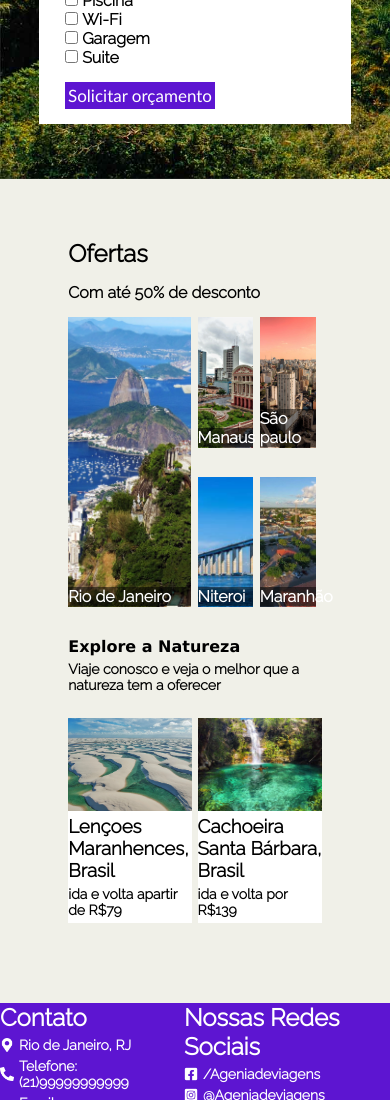
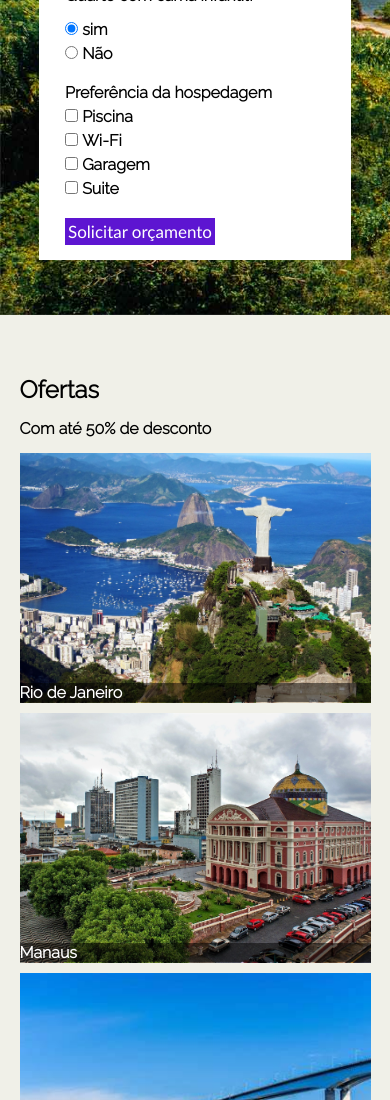
Before and after one commit to DanielAlmadaDev/agencia-de-viagem, a plain HTML site: page index.html in a window 390 px wide. Shown: the part 580-1680 px from the top of the page. Drawn offline with Linux system fonts and the light colour scheme.

Commit message:
Update style.css

```diff
--- a/style.css
+++ b/style.css
@@ -35,6 +35,7 @@ header .topo {
     padding: 25px 0 25px 0;
 }
 .img-fundo .tituto-form {
+    max-width: 800px;
     width: 80%;
     margin: 0 auto;
     background-color: #5d15d1;
@@ -51,6 +52,7 @@ header .topo {
     margin-right: 10px;
 }
 .section-formulario {
+    max-width: 800px;
     width: 80%;
     margin: 0 auto;
     background-color: #fff;
@@ -77,14 +79,21 @@ form {
     box-sizing: border-box;
     flex-wrap: wrap;
 }
+.radios {
+    display: flex;
+}
 .data {
     width: 45%;
     display:flex;
     flex-direction: column;
+    margin-bottom: 15px;
 }
 label, .radios {
     margin: 15px 20px 15px 0;
     font-size: 16px;
+}
+.preferancia-hospedagem {
+    display: flex;
 }
 .radios p, .preferancia-hospedagem p {
     margin: 10px 0;
@@ -197,3 +206,72 @@ footer img {
     align-items: center;
     margin: 5px 0 5px 0;
 }
+@media (max-width:768px) {
+    .ofertas {
+        width: 90%;
+    }
+    .pai {
+        width: 100%;
+        height: 100%;
+        box-sizing: border-box;
+        display: block;
+    }
+    .imagem-destaque {
+        width: 100%;
+        height: 250px;
+        margin-bottom: 10px;
+    }
+    .quatro {
+        width: 100%;
+        flex-wrap: nowrap;
+    }
+    .duas {
+        width: 100%;
+        height: 250px;
+        margin-bottom: 10px;
+    }
+    .container-imagem-oferta {
+        flex-direction: column;
+    }
+    .container-imagem-oferta figure {
+        width: 100%;
+    }
+    footer {
+        display: block;
+        padding-bottom: 10px;
+    }
+    .contato, .redes {
+        width: 40%;
+        margin: 15px auto;
+    }
+    .contato p, .redes p {
+        font-weight: normal;
+    }
+    .contato {
+        padding-top: 20px;
+    }
+    .redes h2 {
+        font-size: 24px;
+    }
+}
+@media (max-width:540px) {
+    .data-origem {
+        display: block;
+    }
+    .data-origem .data {
+        width: 100%;
+    }
+    .radios {
+        display: block;
+        margin-bottom: 15px;
+    }
+    .radio-nao {
+        margin: 5px 0;
+    }
+    .preferancia-hospedagem {
+        display: block;
+    }
+    .opcao-hospedagem {
+        margin: 5px 0;
+    }
+}
```
